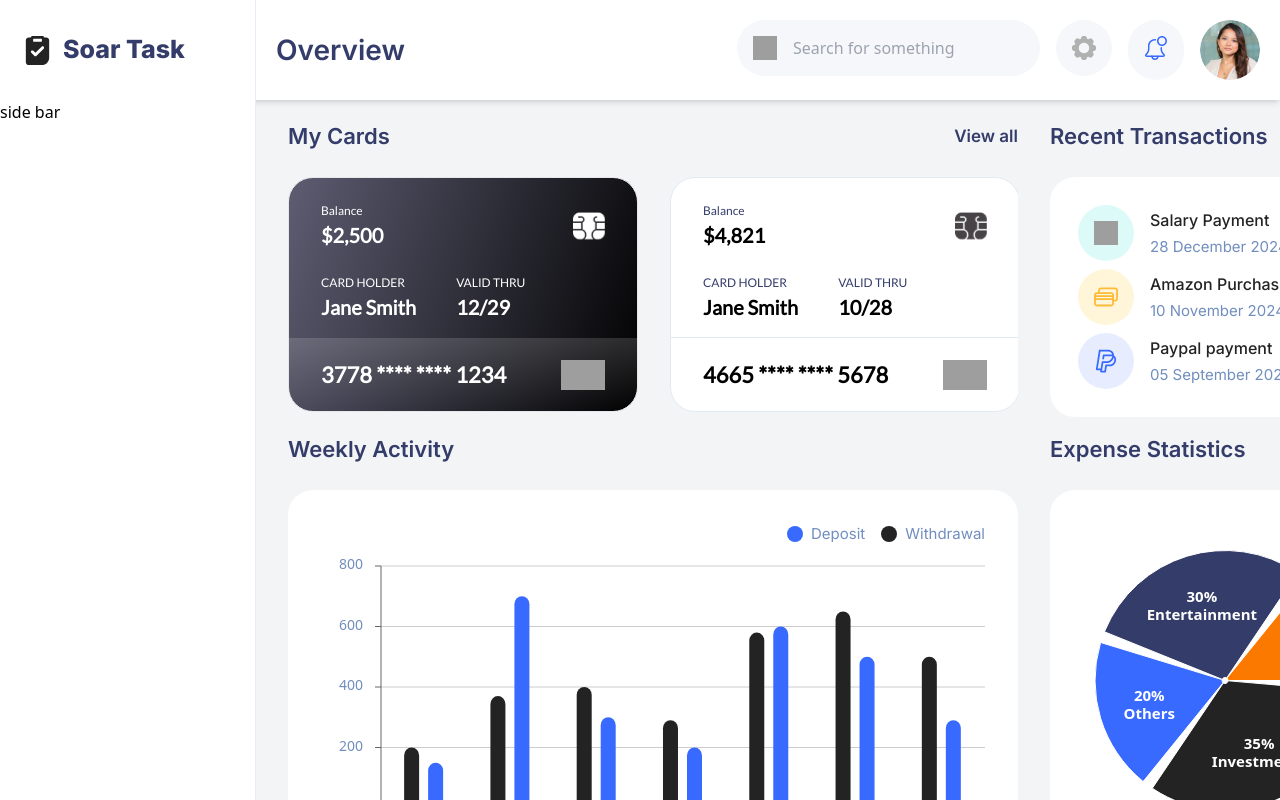
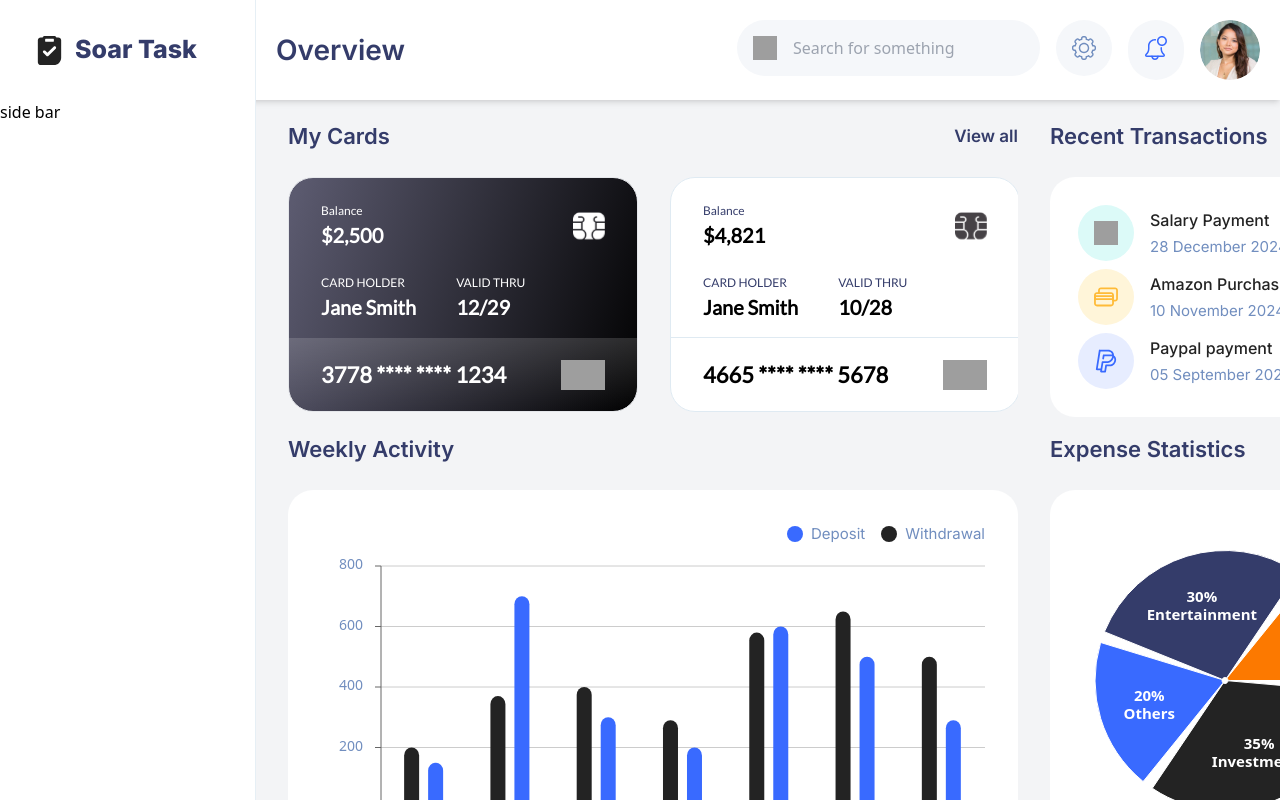
Before and after one commit to VinayakHegde/financial-dashboard, a Next.js app: page / in a window 1280 px wide. Shown: the top 800 px of the page. Built offline with nearby package versions, Linux system fonts and the light colour scheme; grey boxes are pictures that could not be loaded.

Commit message:
feat(sidebar): Sidebar - header alignment

```diff
--- a/components/header.tsx
+++ b/components/header.tsx
@@ -16,7 +16,7 @@ export default function Header() {
 
   return (
     <header className="bg-white shadow-md flex flex-col desktop:flex-row">
-      <div className="min-w-64 hidden desktop:flex border-r border-gray-900 gap-2 items-center p-5">
+      <div className="min-w-64 hidden desktop:flex border-r border-gray-900 gap-2 items-center p-5 pl-8">
         <Image src="/task.svg" alt="task" className='!w-[35px] !h-[35px]'/>
         <Typography type='body' size='custom-25' weight='x-bold'>Soar Task</Typography>
       </div>
@@ -36,7 +36,7 @@ export default function Header() {
           >
 
             <div className="bg-gray-500 flex items-center p-4 rounded-full overflow-hidden hidden desktop:block">
-              <Image src="/settings.svg" alt="settings" />
+              <Image src="/settings-blue.svg" alt="settings" />
             </div>
           </Link>
 
```
